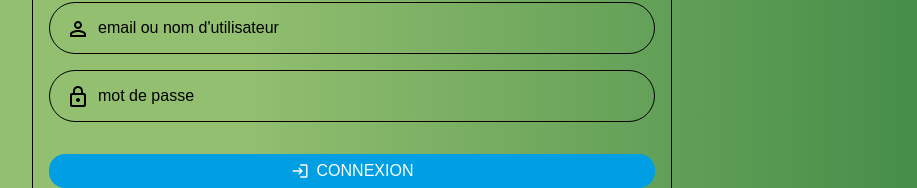
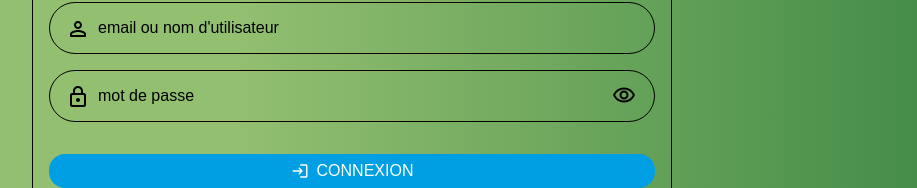
Before and after one commit to MediaComem/biodivar, a Vue app in the folder mobile/: page / in a window 1280 px wide. Shown: the part 391-579 px from the top of the page, without its empty margins (288-1205 px from the left). Built offline with nearby package versions, Linux system fonts and the light colour scheme; no server answers.

Commit message:
Add show password

```diff
--- a/mobile/src/components/TheLogin/TheLoginConnection.vue
+++ b/mobile/src/components/TheLogin/TheLoginConnection.vue
@@ -8,6 +8,8 @@
   const error = ref(false);
 
   const password = ref('');
+
+  const showPassword = ref(false);
 
   const emit = defineEmits(['register']);
 
@@ -31,7 +33,8 @@
         <input type="text" v-model="username" :placeholder="$t('TheLogin.placeholder.login.user')">
       </base-input>
       <base-input class="password">
-        <input type="password" v-model="password" :placeholder="$t('TheLogin.placeholder.login.password')">
+        <input :type="showPassword ? 'text' : 'password'" v-model="password" :placeholder="$t('TheLogin.placeholder.login.password')">
+        <span @click="showPassword = !showPassword"><img src="../../assets/remove_red_eye.svg"></span>
       </base-input>
       <base-button><img src="../../assets/connexion.svg" />
       {{ $t('TheLogin.button.connexion') }}
--- a/mobile/src/components/TheLogin/TheLoginRegister.vue
+++ b/mobile/src/components/TheLogin/TheLoginRegister.vue
@@ -9,6 +9,9 @@
   const email = ref('');
   const password = ref('');
   const confirmPassword = ref('');
+
+  const showPassword = ref(false);
+  const showConfirmPassword = ref(false);
 
   const aggreement = ref(false);
   const error = ref(0);
@@ -84,10 +87,12 @@
         <input type="text" v-model="email" :placeholder="$t('TheLogin.placeholder.register.email')">
       </base-input>
       <base-input class="password">
-        <input type="password" v-model="password" :placeholder="$t('TheLogin.placeholder.register.password')">
+        <input :type="showPassword ? 'text' : 'password'" v-model="password" :placeholder="$t('TheLogin.placeholder.register.password')">
+        <span @click="showPassword = !showPassword"><img src="../../assets/remove_red_eye.svg"></span>
       </base-input>
       <base-input class="password">
-        <input type="password" v-model="confirmPassword" :placeholder="$t('TheLogin.placeholder.register.confirm')">
+        <input :type="showConfirmPassword ? 'text' : 'password'" v-model="confirmPassword" :placeholder="$t('TheLogin.placeholder.register.confirm')">
+        <span @click="showConfirmPassword = !showConfirmPassword"><img src="../../assets/remove_red_eye.svg"></span>
       </base-input>
       <base-checkbox>
         <input type="checkbox" v-model="aggreement">
--- a/mobile/src/components/base/BaseInput.vue
+++ b/mobile/src/components/base/BaseInput.vue
@@ -11,6 +11,7 @@
 <style scoped>
   [data-role="input"] {
     min-height: 0;
+    position: relative;
   }
 
   [data-role="input"] :slotted(input) {
@@ -36,4 +37,11 @@
   [data-role="input"] ::slotted(input::-webkit-autofill) {
     background: var( --bg-color);
   }
+
+  [data-role="input"] :slotted(span) {
+    display: block;
+    position: absolute;
+    right: 35px;
+    top: 20%;
+  }
 </style>
```
